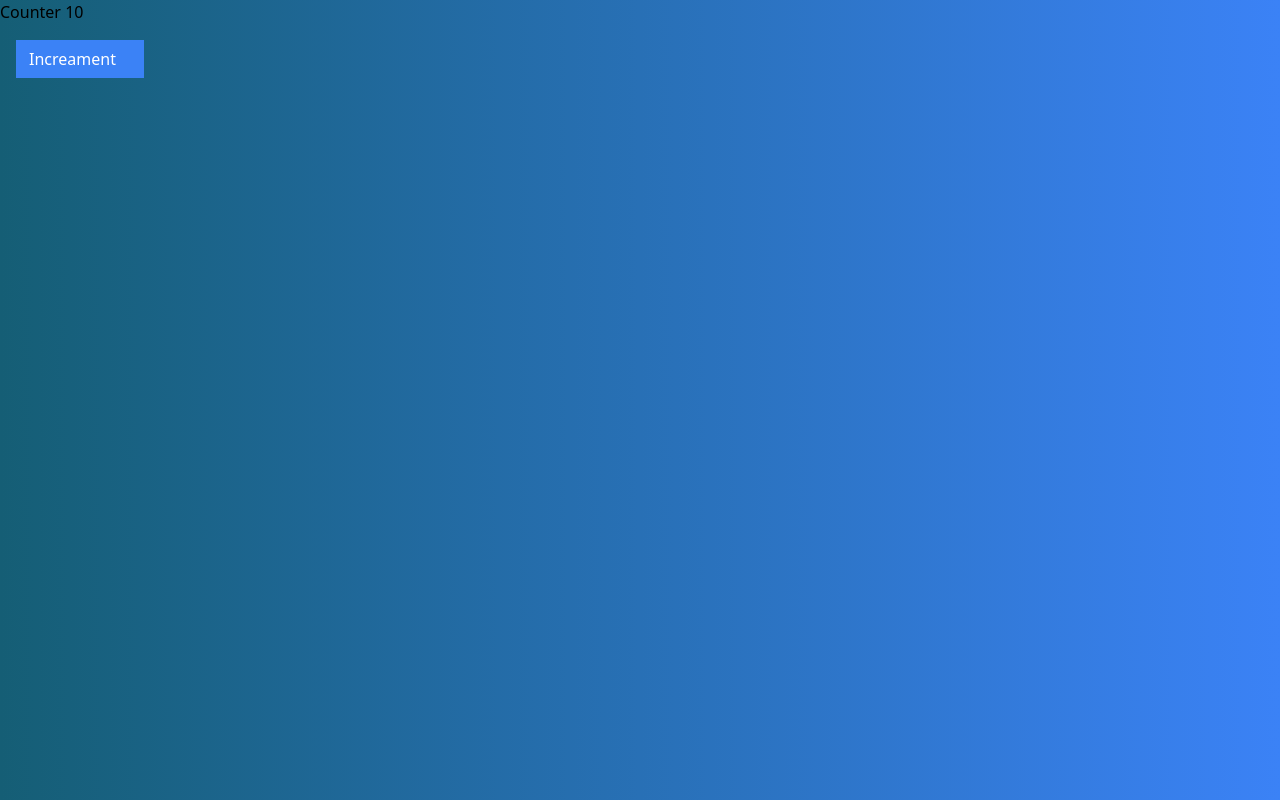
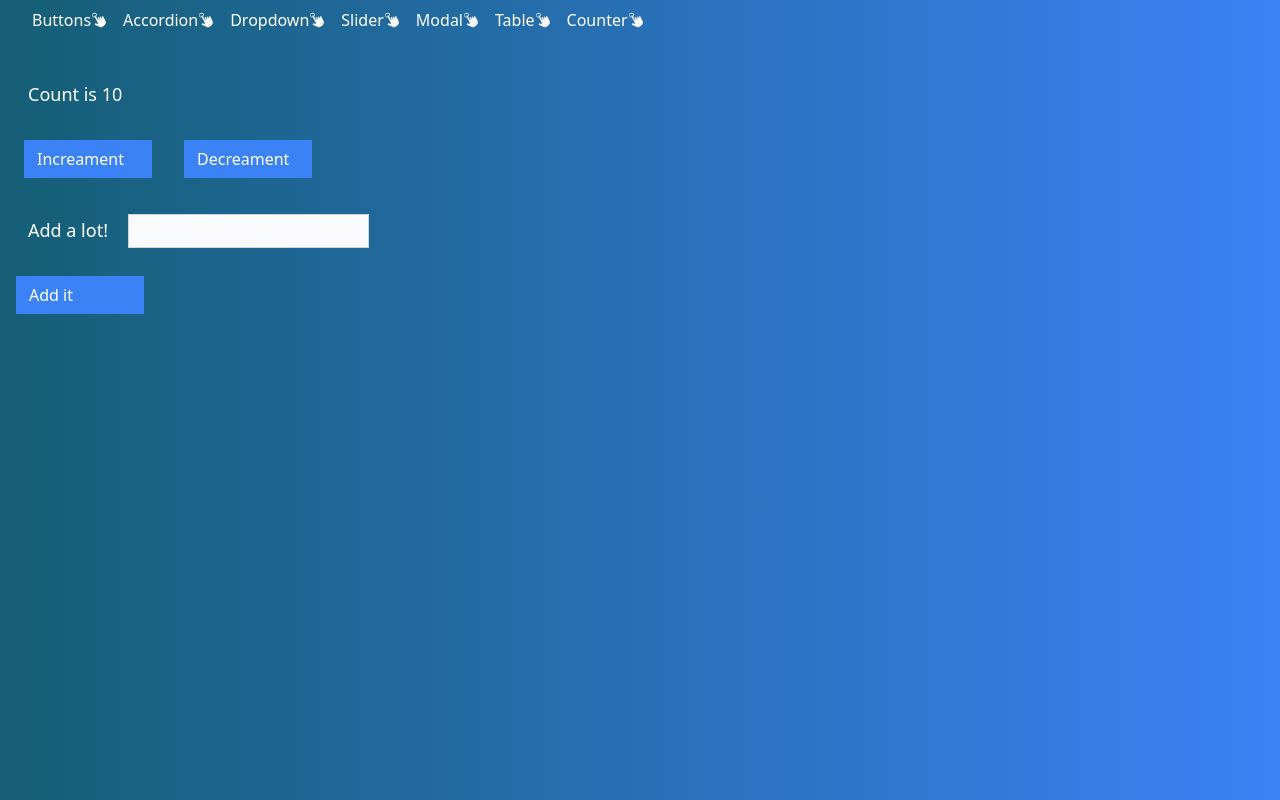
Before and after one commit to Harshalbih/React-tailwind, a React (Create React App) app: page /counter in a window 1280 px wide. Built offline with nearby package versions, Linux system fonts and the light colour scheme; the HTML template or start-up script is replaced by a standard one.

Commit message:
Conventional counter using state

```diff
--- a/src/pages/Counterpage.js
+++ b/src/pages/Counterpage.js
@@ -1,17 +1,41 @@
 import React from 'react';
 import {useState} from 'react';
 import Button from '../Components/Button';
+import Sidebar from '../Components/Sidebar';
 
 function Counterpage({initialCount}) {
 const [count, setCount] = useState(initialCount);
+const [valueToAdd, setValueToAdd] = useState();
 
-function handleClick (){
+function increament (){
     setCount(count+1);
+}
+function decreament (){
+    setCount(count-1);
+}
+const handleChnage = (event) =>{
+    const value = parseInt(event.target.value) || 0;
+    setValueToAdd(value);
+}
+const handleSubmit = (event)=>{
+    event.preventDefault();
+    setCount(count + valueToAdd);
+    setValueToAdd(0);
 }
   return (
     <div>
-        <h1>Counter {count}</h1>
-        <Button primary onClick={handleClick}>Increament</Button>
+        <Sidebar />
+        <p className='text-lg text-white m-2 pt-10 pl-5'>Count is {count}</p>
+        <div className='flex flex-row p-2'>
+        <Button primary onClick={increament}>Increament</Button>
+        <Button primary onClick={decreament}>Decreament</Button>
+        </div>
+
+        <form onSubmit={handleSubmit}>
+            <label className='text-lg text-white m-2 pt-10 pl-5'>Add a lot!</label>
+            <input type='number' onChange={handleChnage} className='p-1 m-3 bg-gray-50 border border-gray-300'/>
+            <Button primary >Add it</Button>
+        </form>
         </div>
   )
 }
```
